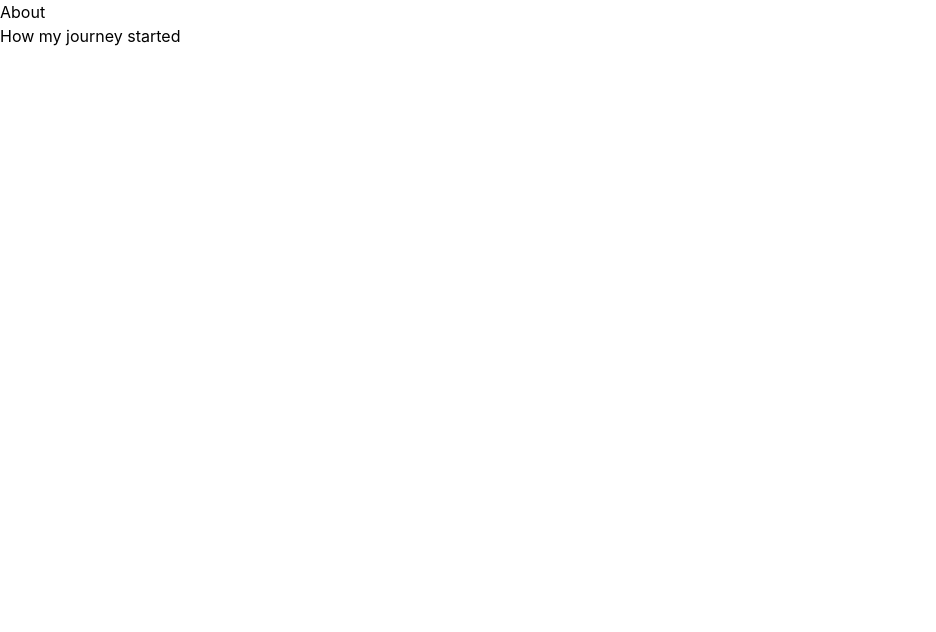
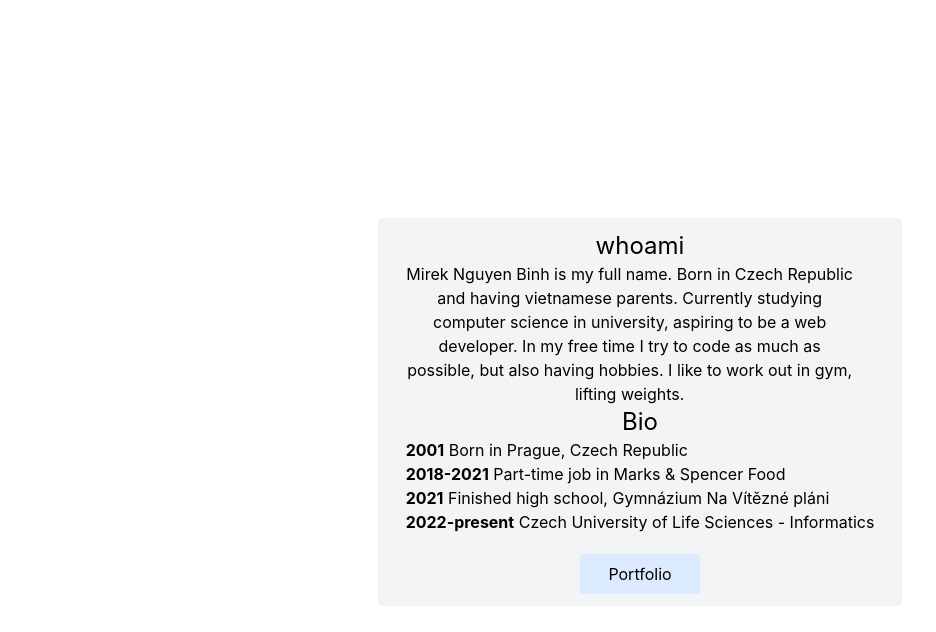
Before and after one commit to MirekNguyen/mirekng-homepage, a Next.js app: page /about in a window 1280 px wide. Shown: the top 632 px of the page, without its empty margins (0-936 px from the left). Built offline with nearby package versions, Linux system fonts and the light colour scheme.

Commit message:
feat(home-page): UI change

```diff
--- /dev/null
+++ b/components/AboutBox.jsx
@@ -0,0 +1,42 @@
+import Link from "next/link";
+const AboutBox = () => {
+  return (
+    <>
+      <div className="grid place-items-center text-center pt-6">
+        <div className="bg-gray-100 dark:bg-neutral-700 rounded px-7 py-3">
+          <div className="text-2xl">whoami</div>
+          <p className="max-w-md">
+            {" "}
+            Mirek Nguyen Binh is my full name. Born in Czech Republic and having
+            vietnamese parents. Currently studying computer science in
+            university, aspiring to be a web developer. In my free time I try to
+            code as much as possible, but also having hobbies. I like to work
+            out in gym, lifting weights.{" "}
+          </p>
+          <div className="pb-5">
+            <p className="text-2xl">Bio</p>
+            <p className="text-left">
+              <b>2001</b> Born in Prague, Czech Republic
+            </p>
+            <p className="text-left">
+              <b>2018-2021</b> Part-time job in Marks & Spencer Food
+            </p>
+            <p className="text-left">
+              <b>2021</b> Finished high school, Gymnázium Na Vítězné pláni
+            </p>
+            <p className="text-left">
+              <b>2022-present</b> Czech University of Life Sciences -
+              Informatics{" "}
+            </p>
+          </div>
+          <Link href="/">
+            <button className="bg-blue-100 px-7 py-2 rounded dark:text-black">
+              Portfolio
+            </button>
+          </Link>
+        </div>
+      </div>
+    </>
+  );
+};
+export default AboutBox;
--- a/components/Footer.jsx
+++ b/components/Footer.jsx
@@ -2,8 +2,7 @@ import styles from "../styles/Home.module.css";
 const Footer = () => {
   return (
     <>
-         <footer className={styles.footer}>
-            <hr className="width: 100%;border-top: 1px solid black;" />
+      <footer className={`${styles.footer} ${"py-10 bg-neutral-900"}`}>
         <p className={`${styles.center} ${"opacity: 0.5;"}`}>
           © Copyright 2022 by Mirek Nguyen. All Rights reserved.
         </p>
--- a/components/HeadProp.jsx
+++ b/components/HeadProp.jsx
@@ -3,8 +3,11 @@ const HeadProp = () => {
    return (
       <>
          <Head>
-            <title>Mirek Nguyen</title>
-            <meta name="description" content="Mirek Nguyen" />
+            <title>Mirek Nguyen | Personal website</title>
+            <meta
+               name="description"
+               content="Mirek Nguyen is currently a student and an aspiring website developer. Welcome to my personal website."
+            />
             <meta
                name="viewport"
                content="width=device-width,initial-scale=1"
--- a/components/Navbar.jsx
+++ b/components/Navbar.jsx
@@ -1,26 +1,32 @@
 import Link from "next/link";
-import { useTheme } from "next-themes"
+import { useTheme } from "next-themes";
 const Navbar = () => {
   const { theme, setTheme } = useTheme();
   function clickMe() {
     // theme === "dark" ? setTheme("light") : setTheme("dark");
-      theme === "dark" ? setTheme('light') : setTheme("dark");
+    theme === "dark" ? setTheme("light") : setTheme("dark");
     console.log(theme);
   }
   return (
     <nav className="absolute h-16 justify-between px-5 sm:px-20 items-center bg-transparent dark:text-slate-100 w-screen shadow">
       <div className="flex justify-between h-16 items-center">
         <div className="flex justify-between w-1/2 text-2xl font-montserrat sm:w-1/4">
-               Mirek Nguyen
+          <Link href="/">Mirek Nguyen</Link>
         </div>
         <div className="flex sm:hidden">menu</div>
         <ul className="sm:flex justify-between items-center text-xl invisible sm:visible hidden">
-               <li>Search</li>
-               <li className="ml-5"><Link href="/#projects">Projects</Link></li>
           <li className="ml-5">
-                  <Link href="about">About me</Link>
+            <Link href="/">Home</Link>
           </li>
-               <li className="ml-5"><Link href="contact">Contact</Link></li>
+          <li className="ml-5">
+            <Link href="/about">About me</Link>
+          </li>
+          <li className="ml-5">
+            <Link href="/projects">Projects</Link>
+          </li>
+          <li className="ml-5">
+            <Link href="/contact">Contact</Link>
+          </li>
           <li className="ml-5">
             <button onClick={clickMe}>Switch</button>
           </li>
--- a/components/index/CardsContainer.jsx
+++ b/components/index/CardsContainer.jsx
@@ -10,12 +10,7 @@ const CardsContainer = () => {
             >
                <Card title="Food" href="food" />
                <Card title="Vietnamist" href="vietnamist" />
-               <Card title="Finance" href="finance" />
-               <Card title="Koreanist" href="koreanist" />
                <Card title="Quiz" href="quiz" />
-               <Card title="Hypixel" href="hypixel" />
-               <Card title="Curl" href="curl" />
-               <Card title="Transmission" href="transmission" />
             </div>
          </div>
       </>
--- a/pages/_app.jsx
+++ b/pages/_app.jsx
@@ -2,9 +2,11 @@ import "../styles/globals.css";
 import { ThemeProvider } from "next-themes";
 import Navbar from "../components/Navbar.jsx";
 import Footer from "../components/Footer.jsx";
+import HeadProp from '../components/HeadProp.jsx';
 function MyApp({ Component, pageProps }) {
    return (
       <ThemeProvider defaultTheme="system" enableSystem={true} attribute="class">
+         <HeadProp />
          <Navbar />
          <Component {...pageProps} />
          <Footer />
--- a/pages/about.jsx
+++ b/pages/about.jsx
@@ -1,9 +1,13 @@
+import Link from "next/link";
+import AboutBox from "../components/AboutBox.jsx";
+//<div className="grid place-items-center text-center w-screen h-screen">
 const About = () => {
-   return (
-      <>
-         <div>About</div>
-         <p>How my journey started</p>
-      </>
-   )
-}
+  return (
+    <>
+      <div className="grid place-items-center w-screen h-screen">
+        <AboutBox />
+      </div>
+    </>
+  );
+};
 export default About;
--- a/pages/index.jsx
+++ b/pages/index.jsx
@@ -1,9 +1,8 @@
 import { useEffect, useState } from "react";
 import Link from "next/link";
 import styles from "../styles/Home.module.css";
-import CardContainer from "../components/index/CardsContainer.jsx"
-import HeadProp from "../components/HeadProp.jsx"
-import SearchBar from "../components/index/SearchBar.jsx"
+import CardContainer from "../components/index/CardsContainer.jsx";
+import AboutBox from "../components/AboutBox.jsx";
 
 export default function Home() {
   const [mount, setMount] = useState(false);
@@ -13,29 +12,40 @@ export default function Home() {
   if (!mount) {
     return null;
   }
+
   // Switch dark/light theme
   // Toggle search bar
   return (
-      <div className={styles.container}>
-         <HeadProp />
-         <main className={`${styles.main} font-montserrat`}>
-            <div className="flex justify-center content-center text-center h-screen dark:bg-neutral-900 bg-neutral-300 transition duration-500">
+    <main className={`${styles.container} ${styles.main} font-montserrat `}>
+      <div className="flex justify-center text-center h-screen dark:bg-neutral-900 bg-neutral-300 transition duration-500">
         <div className="self-center">
-                  <p className="text-5xl dark:text-white">
-                     Hello, I am a student and a web developer
+          <p className="text-left text-5xl dark:text-white">Hi,</p>
+          <p className="text-left text-5xl dark:text-white">
+            I am <u>Mirek</u>
           </p>
+          <p className="text-left text-5xl dark:text-white">
+            welcome to my website
+          </p>
+          <br />
+          <p>I am currently studying informatics to become a web developer</p>
           <br />
           <Link href="about">
             <button className="text-2xl text-white bg-red-400 rounded px-5 py-2">
               About me
             </button>
           </Link>
+          <Link href="projects">
+            <button className="text-2xl text-white bg-red-400 rounded px-5 py-2">
+              My projects
+            </button>
+          </Link>
           <br />
         </div>
       </div>
-            <SearchBar />
+      <AboutBox />
+      <br />
+      <h1 className="text-center text-2xl">Projects</h1>
       <CardContainer />
     </main>
-      </div>
   );
 }
--- a/styles/Home.module.css
+++ b/styles/Home.module.css
@@ -42,7 +42,7 @@
 }
 
 .projectsContainer {
-   width: 60%;
+   width: 40%;
 }
 
 .card {
```
Lines whose indentation alone changed are shown as unchanged.
